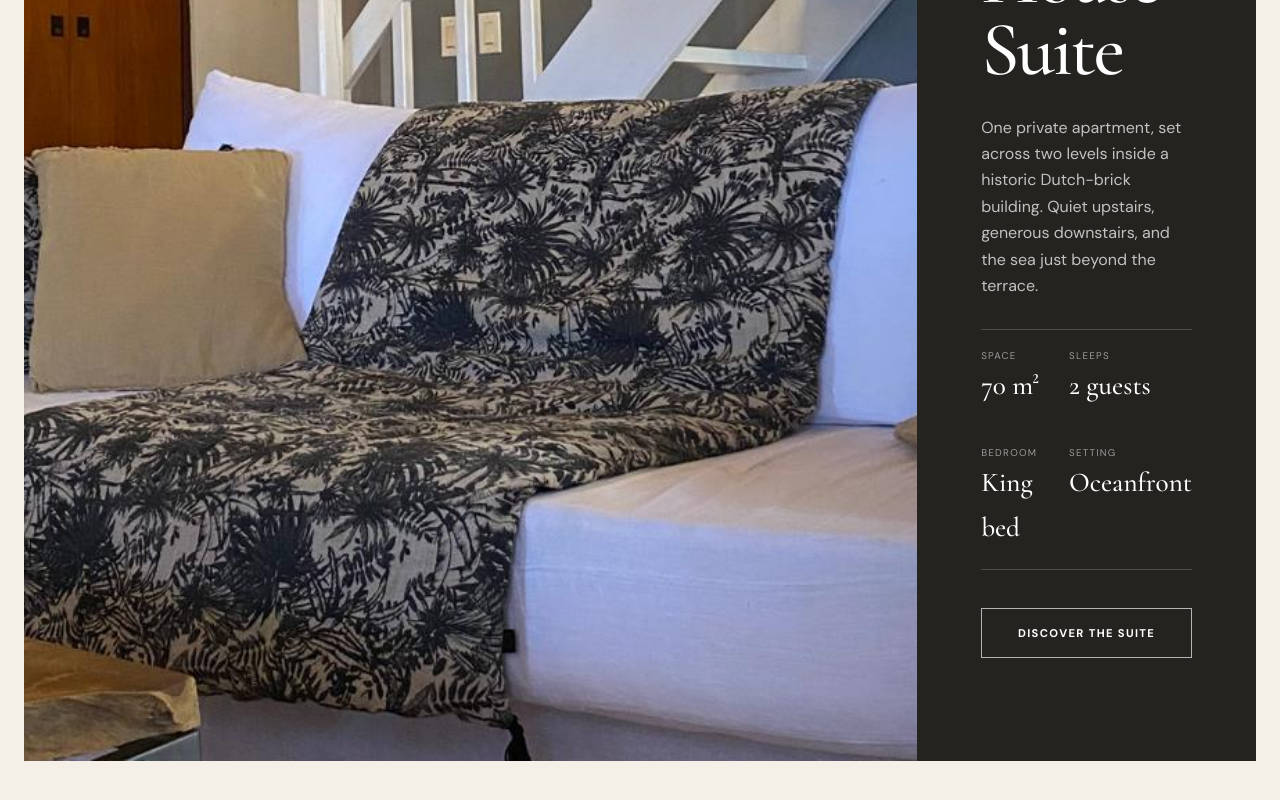
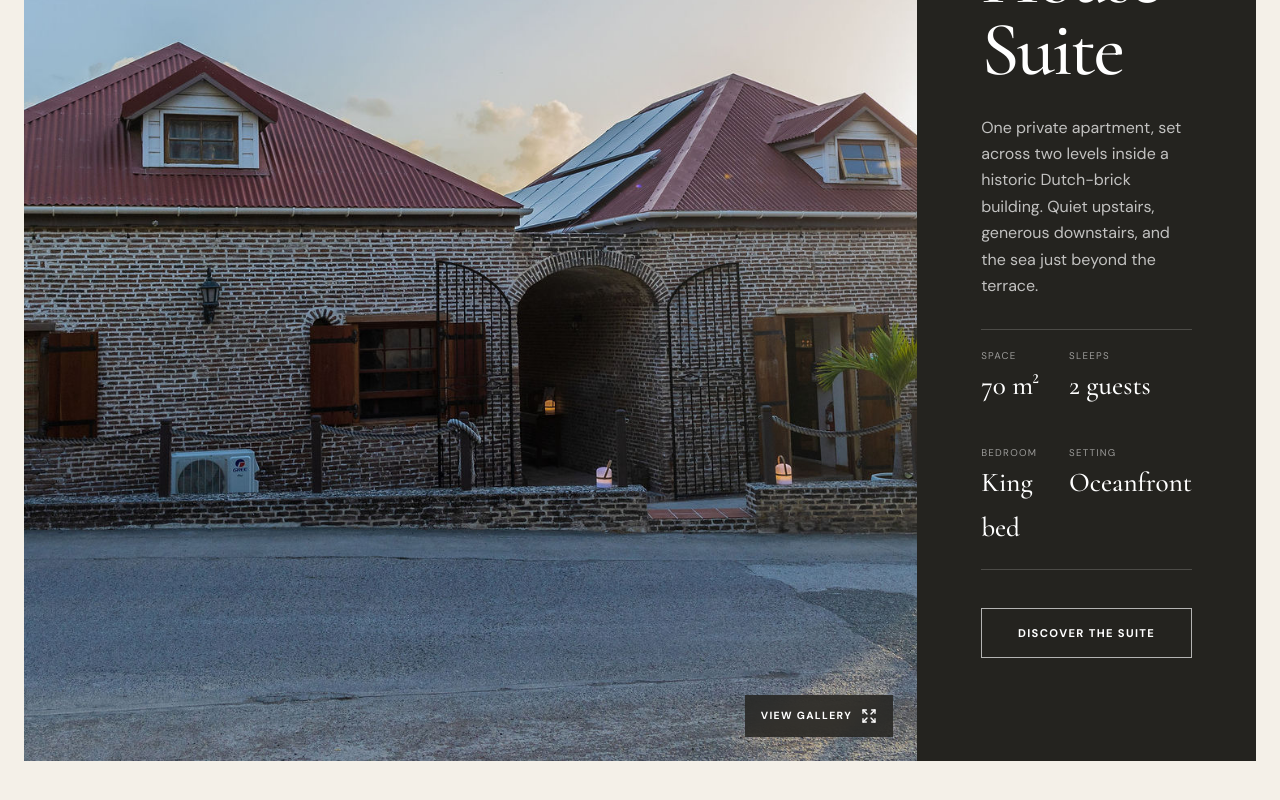
Before and after one commit to einstijner/barrelhouse, a Next.js app: page / in a window 1280 px wide. Shown: the part 1636-2436 px from the top of the page. Built offline with nearby package versions, Linux system fonts and the light colour scheme; no server answers.

Commit message:
Add homepage suite gallery preview

```diff
--- a/app/globals.css
+++ b/app/globals.css
@@ -62,6 +62,11 @@ h3 { font-size:clamp(2rem,3.2vw,3.5rem); }
 .suite-feature { padding:0 0 clamp(110px,15vw,220px); }
 .suite-feature-grid { display:grid; grid-template-columns:minmax(0,1.45fr) minmax(320px,.55fr); }
 .suite-main-image { position:relative; min-height:720px; }
+.suite-gallery-preview { position:absolute; inset:0; display:block; width:100%; height:100%; overflow:hidden; border:0; padding:0; background:var(--ink); cursor:zoom-in; }
+.suite-gallery-preview img { transition:transform .7s cubic-bezier(.2,.7,.2,1),filter .4s ease; }
+.suite-gallery-preview > span { position:absolute; right:24px; bottom:24px; display:flex; align-items:center; gap:9px; padding:12px 16px; background:rgba(36,35,31,.84); color:white; font-size:.65rem; font-weight:700; letter-spacing:.13em; text-transform:uppercase; backdrop-filter:blur(10px); transition:background .3s ease,transform .3s ease; }
+.suite-gallery-preview:hover img { filter:brightness(.92); transform:scale(1.025); }
+.suite-gallery-preview:hover > span { background:var(--clay); transform:translateY(-2px); }
 .suite-feature-copy { display:flex; flex-direction:column; justify-content:center; padding:8vw 5vw; background:var(--ink); color:white; }
 .suite-feature-copy h2 { margin-bottom:28px; font-size:clamp(3.8rem,6vw,7rem); }
 .suite-feature-copy > p { color:rgba(255,255,255,.72); }
--- a/app/page.tsx
+++ b/app/page.tsx
@@ -4,6 +4,7 @@ import { ArrowRight } from "lucide-react";
 import { TableLink } from "@/components/booking-link";
 import { BookBand } from "@/components/book-band";
 import { JsonLd } from "@/components/schema";
+import { SuiteGalleryPreview } from "@/components/suite-gallery-preview";
 import { property, siteUrl } from "@/content/property";
 import { homeHeroImage, restaurantImages, suiteImages } from "@/content/images";
 
@@ -19,7 +20,7 @@ export default function Home() {
     <section className="wrap intro"><p className="eyebrow">A place to slow down</p><blockquote>Three centuries of brick and timber, carefully restored for an intimate stay <em>at the edge of the Caribbean Sea.</em></blockquote></section>
 
     <section className="wrap suite-feature">
-      <div className="suite-feature-grid"><div className="suite-main-image"><Image src={suiteImages[1].src} alt={suiteImages[1].alt} fill sizes="(max-width: 1000px) 100vw, 65vw" /></div><div className="suite-feature-copy"><p className="eyebrow eyebrow-light">The stay</p><h2>The Barrel House Suite</h2><p>One private apartment, set across two levels inside a historic Dutch-brick building. Quiet upstairs, generous downstairs, and the sea just beyond the terrace.</p><div className="facts-row"><div><small>Space</small><strong>{property.facts.size}</strong></div><div><small>Sleeps</small><strong>{property.facts.guests}</strong></div><div><small>Bedroom</small><strong>King bed</strong></div><div><small>Setting</small><strong>Oceanfront</strong></div></div><Link className="button button-light" href="/stay/barrel-house-suite">Discover the suite</Link></div></div>
+      <div className="suite-feature-grid"><div className="suite-main-image"><SuiteGalleryPreview /></div><div className="suite-feature-copy"><p className="eyebrow eyebrow-light">The stay</p><h2>The Barrel House Suite</h2><p>One private apartment, set across two levels inside a historic Dutch-brick building. Quiet upstairs, generous downstairs, and the sea just beyond the terrace.</p><div className="facts-row"><div><small>Space</small><strong>{property.facts.size}</strong></div><div><small>Sleeps</small><strong>{property.facts.guests}</strong></div><div><small>Bedroom</small><strong>King bed</strong></div><div><small>Setting</small><strong>Oceanfront</strong></div></div><Link className="button button-light" href="/stay/barrel-house-suite">Discover the suite</Link></div></div>
     </section>
 
     <section className="experience"><div className="wrap"><div className="experience-head"><h2>Made for <em>living slowly.</em></h2><p>Barrel House is not a conventional hotel room. It is a place with its own proportions, textures and rhythm—kept intentionally personal.</p></div><div className="experience-list">
--- /dev/null
+++ b/components/suite-gallery-preview.tsx
@@ -0,0 +1,44 @@
+"use client";
+
+import Image from "next/image";
+import { useEffect, useRef, useState } from "react";
+import { ChevronLeft, ChevronRight, Expand, X } from "lucide-react";
+import { suiteImages, suiteOverviewImage } from "@/content/images";
+
+const images = [suiteOverviewImage, ...suiteImages];
+
+export function SuiteGalleryPreview() {
+  const [active, setActive] = useState<number | null>(null);
+  const closeRef = useRef<HTMLButtonElement>(null);
+  const close = () => setActive(null);
+  const move = (step: number) => setActive((current) => current === null ? null : (current + step + images.length) % images.length);
+
+  useEffect(() => {
+    if (active === null) return;
+    closeRef.current?.focus();
+    const onKey = (event: KeyboardEvent) => {
+      if (event.key === "Escape") close();
+      if (event.key === "ArrowLeft") move(-1);
+      if (event.key === "ArrowRight") move(1);
+    };
+    document.body.style.overflow = "hidden";
+    window.addEventListener("keydown", onKey);
+    return () => {
+      document.body.style.overflow = "";
+      window.removeEventListener("keydown", onKey);
+    };
+  }, [active]);
+
+  return <>
+    <button className="suite-gallery-preview" type="button" onClick={() => setActive(0)} aria-label="Open the Barrel House Suite photo gallery">
+      <Image src={suiteOverviewImage.src} alt={suiteOverviewImage.alt} fill sizes="(max-width: 1000px) 100vw, 65vw" />
+      <span>View gallery <Expand size={16} aria-hidden="true" /></span>
+    </button>
+    {active !== null && <div className="lightbox" role="dialog" aria-modal="true" aria-label="Barrel House Suite photo gallery">
+      <button ref={closeRef} onClick={close} className="lightbox-close" aria-label="Close gallery"><X /></button>
+      <button onClick={() => move(-1)} className="lightbox-prev" aria-label="Previous image"><ChevronLeft /></button>
+      <figure><Image src={images[active].src} alt={images[active].alt} fill sizes="95vw" priority /><figcaption><span>{String(active + 1).padStart(2, "0")} / {String(images.length).padStart(2, "0")}</span>{images[active].caption}</figcaption></figure>
+      <button onClick={() => move(1)} className="lightbox-next" aria-label="Next image"><ChevronRight /></button>
+    </div>}
+  </>;
+}
--- a/content/images.ts
+++ b/content/images.ts
@@ -1,4 +1,12 @@
 export type PropertyImage = { src: string; width: number; height: number; alt: string; caption: string };
+
+export const suiteOverviewImage: PropertyImage = {
+  src: "/images/restaurant/barrel-house-street-exterior.jpg",
+  width: 2048,
+  height: 1365,
+  alt: "Full historic brick exterior of Barrel House in Lower Town",
+  caption: "Barrel House in Lower Town",
+};
 
 export const suiteImages: PropertyImage[] = [
   { src: "/images/property/barrel-house-bedroom.jpg", width: 750, height: 499, alt: "King-size bed beneath the timber roof of the Barrel House Suite", caption: "The upstairs bedroom" },
```
Also changed, not shown: 1 other file (tests, documents, lock files or other folders).
